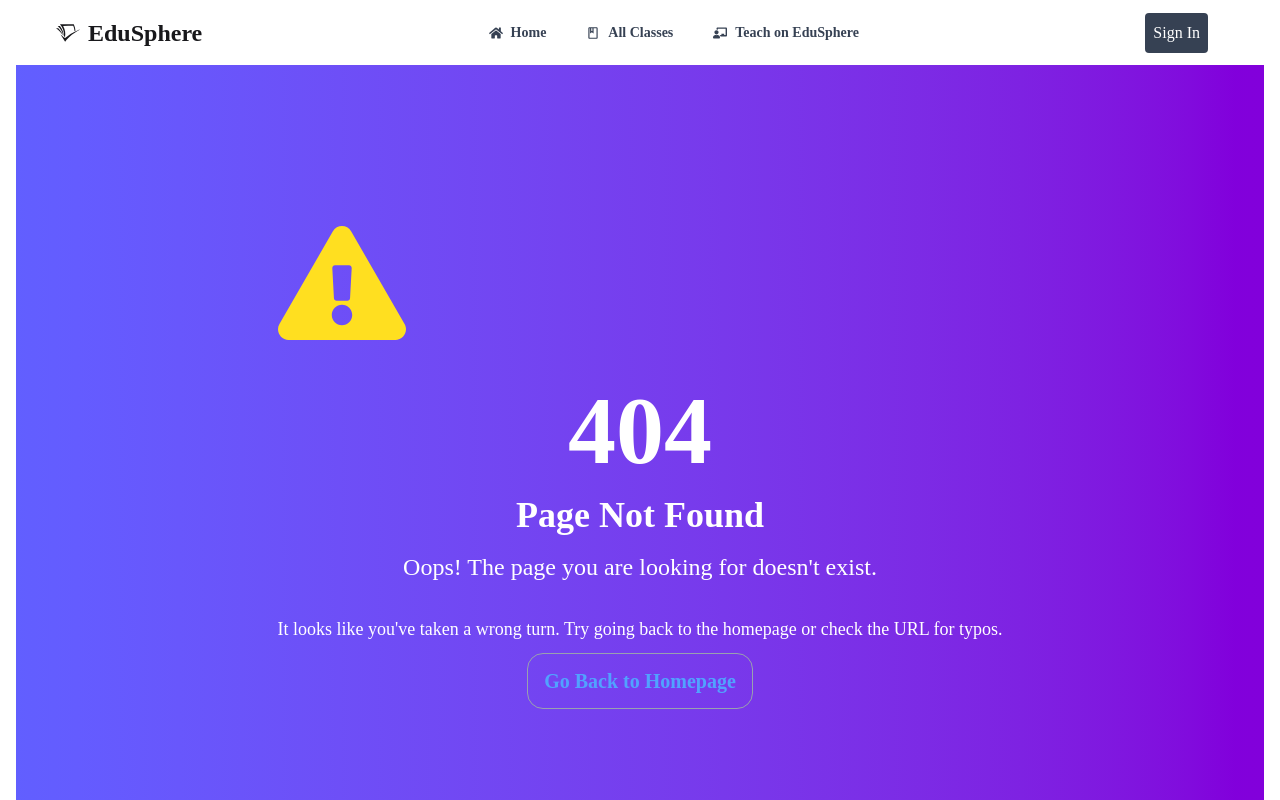
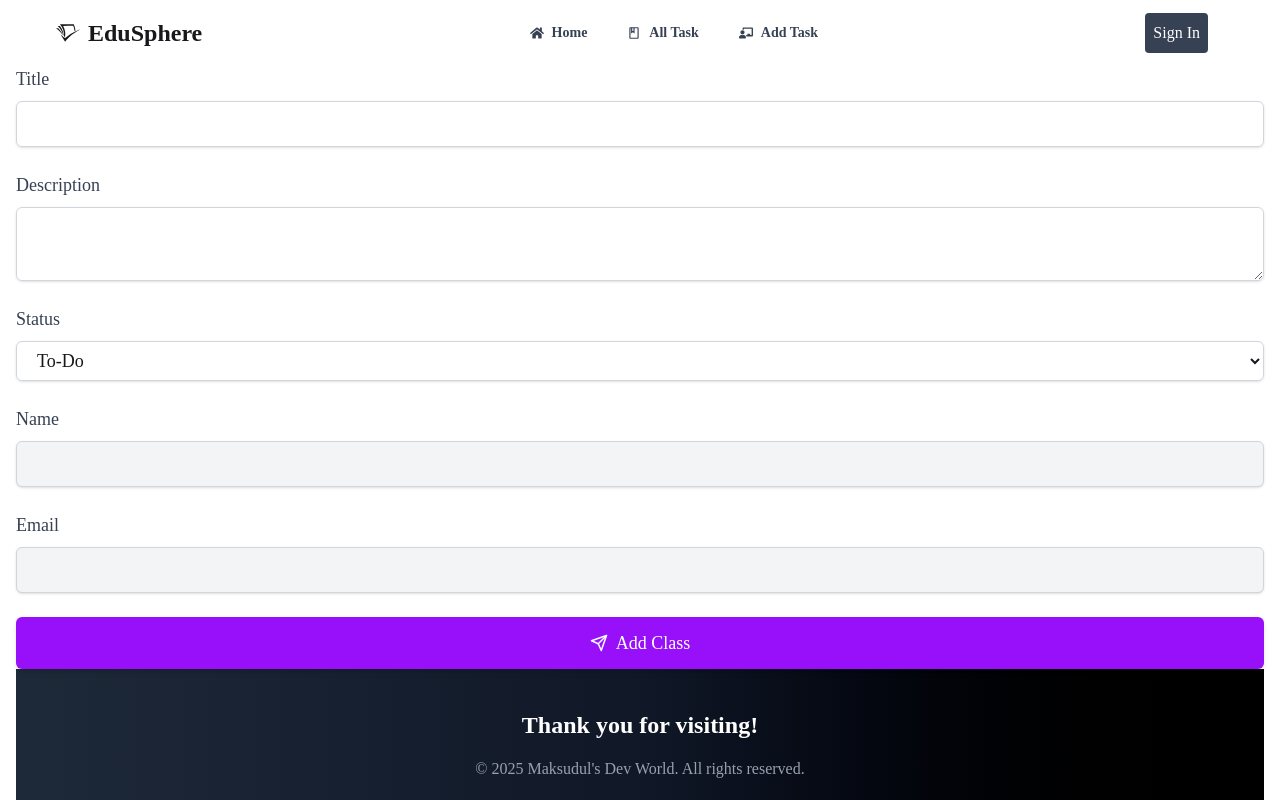
Before and after one commit to smmaksudulhaque2000/TaskPilot-Client, a React (Vite) app: page /addtask in a window 1280 px wide. Shown: the top 800 px of the page. Built offline with nearby package versions, Linux system fonts and the light colour scheme; no server answers.

Commit message:
Added "AddTask" page & Post Data in DB

```diff
--- a/package.json
+++ b/package.json
@@ -23,6 +23,7 @@
     "match-sorter": "^8.0.0",
     "react": "^19.0.0",
     "react-dom": "^19.0.0",
+    "react-helmet": "^6.1.0",
     "react-hook-form": "^7.54.2",
     "react-icons": "^5.4.0",
     "react-player": "^2.16.0",
--- a/src/Components/Loading.jsx
+++ b/src/Components/Loading.jsx
@@ -3,7 +3,7 @@ import React from "react";
 const Loading = () => {
   return (
     <div className="min-h-screen flex flex-col items-center justify-center px-20">
-      <progress className="progress w-full bg-green-400 p-5"></progress>
+      <progress className="progress w-full bg-gray-600 p-5"></progress>
       <h3 className="text-xl font-bold my-5">Loading...</h3>
     </div>
   );
--- a/src/Components/socialLogin/SocialGoogle.jsx
+++ b/src/Components/socialLogin/SocialGoogle.jsx
@@ -13,7 +13,6 @@ const SocialGoogle = () => {
         name: result.user?.displayName,
         email: result.user?.email,
         photo: result.user?.photoURL,
-        role: "student",
       };
       axiosPublic.post("/users", userInfo).then((res) => {
         navigate("/");
--- a/src/Layout/Main.jsx
+++ b/src/Layout/Main.jsx
@@ -1,13 +1,17 @@
-import { Outlet } from "react-router-dom";
+import { Outlet, useLocation } from "react-router-dom";
 import Footer from "../Pages/Shared/Footer/Footer";
 import NavBar from "../Pages/Shared/NavBar/NavBar";
 
 const Main = () => {
+  const location = useLocation();
+  const noNavFoot =
+    location.pathname.includes("signin") ||
+    location.pathname.includes("signup");
   return (
     <div>
-      <NavBar></NavBar>
+      {noNavFoot || <NavBar></NavBar>}
       <Outlet></Outlet>
-      <Footer></Footer>
+      {noNavFoot || <Footer></Footer>}
     </div>
   );
 };
--- /dev/null
+++ b/src/Pages/AddTask/AddTask.jsx
@@ -0,0 +1,133 @@
+import { useNavigate } from "react-router-dom";
+import useAuth from "../../hooks/useAuth";
+import useAxiosSecure from "../../hooks/useAxiosSecure";
+import { Helmet } from "react-helmet";
+import { useForm } from "react-hook-form";
+import Swal from "sweetalert2";
+import { FiSend } from "react-icons/fi";
+
+const AddTask = () => {
+  const { user } = useAuth();
+  const axiosSecure = useAxiosSecure();
+  const navigate = useNavigate();
+  const {
+    register,
+    handleSubmit,
+    formState: { errors },
+    reset,
+  } = useForm();
+
+  const onSubmit = (data) => {
+    const currentTime = new Date().toISOString();
+    const taskData = {
+      ...data,
+      name: user?.displayName,
+      email: user?.email,
+      createdAt: currentTime,
+    };
+
+    axiosSecure.post("/alltask", taskData).then((res) => {
+      if (res.data.insertedId) {
+        Swal.fire({
+          icon: "success",
+          title: "Request Successful",
+          text: "Your Task has been Added successfully!",
+        });
+        navigate("/alltask");
+        reset({
+          title: "",
+          description: "",
+          status: "To-Do",
+        });
+      }
+    });
+  };
+
+  return (
+    <div>
+      <Helmet>
+        <meta charSet="utf-8" />
+        <title>EduSphere | Add Class</title>
+      </Helmet>
+      <form onSubmit={handleSubmit(onSubmit)} className="space-y-6">
+        <div>
+          <label htmlFor="title" className="block text-lg font-medium text-gray-700">
+            Title
+          </label>
+          <input
+            id="title"
+            type="text"
+            {...register("title", { required: "Title is required", maxLength: { value: 50, message: "Maximum 50 characters allowed" } })}
+            className="mt-2 block w-full px-4 py-2 border border-gray-300 rounded-md shadow-sm focus:ring-purple-500 focus:border-purple-500 sm:text-lg"
+          />
+          {errors.title && <p className="text-red-500 text-sm">{errors.title.message}</p>}
+        </div>
+
+        <div>
+          <label htmlFor="description" className="block text-lg font-medium text-gray-700">
+            Description
+          </label>
+          <textarea
+            id="description"
+            {...register("description", { maxLength: { value: 200, message: "Maximum 200 characters allowed" } })}
+            className="mt-2 block w-full px-4 py-2 border border-gray-300 rounded-md shadow-sm focus:ring-purple-500 focus:border-purple-500 sm:text-lg"
+          ></textarea>
+          {errors.description && <p className="text-red-500 text-sm">{errors.description.message}</p>}
+        </div>
+
+        <div>
+          <label htmlFor="status" className="block text-lg font-medium text-gray-700">
+            Status
+          </label>
+          <select
+            id="status"
+            {...register("status", { required: "Status is required" })}
+            className="mt-2 block w-full px-4 py-2 border border-gray-300 rounded-md shadow-sm focus:ring-purple-500 focus:border-purple-500 sm:text-lg"
+          >
+            <option value="To-Do">To-Do</option>
+            <option value="In Progress">In Progress</option>
+            <option value="Done">Done</option>
+          </select>
+          {errors.status && <p className="text-red-500 text-sm">{errors.status.message}</p>}
+        </div>
+
+        <div>
+          <label htmlFor="name" className="block text-lg font-medium text-gray-700">
+            Name
+          </label>
+          <input
+            id="name"
+            type="text"
+            value={user?.displayName || ""}
+            readOnly
+            className="mt-2 block w-full px-4 py-2 bg-gray-100 border border-gray-300 rounded-md shadow-sm sm:text-lg"
+          />
+        </div>
+
+        <div>
+          <label htmlFor="email" className="block text-lg font-medium text-gray-700">
+            Email
+          </label>
+          <input
+            id="email"
+            type="email"
+            value={user?.email || ""}
+            readOnly
+            className="mt-2 block w-full px-4 py-2 bg-gray-100 border border-gray-300 rounded-md shadow-sm sm:text-lg"
+          />
+        </div>
+
+        <div className="text-center">
+          <button
+            type="submit"
+            className="inline-flex items-center justify-center w-full px-6 py-3 text-lg font-medium text-white bg-purple-600 rounded-md shadow-md hover:bg-purple-700 focus:outline-none focus:ring-2 focus:ring-purple-500 focus:ring-offset-2"
+          >
+            <FiSend className="mr-2" /> Add Class
+          </button>
+        </div>
+      </form>
+    </div>
+  );
+};
+
+export default AddTask;
--- /dev/null
+++ b/src/Pages/AllTask/AllTask.jsx
@@ -0,0 +1,42 @@
+import { Helmet } from "react-helmet";
+import Loading from "../../Components/Loading";
+import useAxiosPublic from "../../hooks/useAxiosPublic";
+import { useQuery } from "@tanstack/react-query";
+
+const AllTask = () => {
+  const axiosPublic = useAxiosPublic();
+
+  const {
+    data: alltask,
+    isLoading,
+    error,
+  } = useQuery({
+    queryKey: ["publicTasklist"],
+    queryFn: async () => {
+      const response = await axiosPublic.get("/alltask");
+      return response.data;
+    },
+  });
+
+  if (isLoading) return <Loading></Loading>;
+
+  if (error)
+    return (
+      <div className="text-center text-red-500 text-2xl">
+        Error fetching classes
+      </div>
+    );
+  console.log(alltask);
+
+  return (
+    <div>
+      <Helmet>
+        <meta charSet="utf-8" />
+        <title>TaskPilot | All Task</title>
+      </Helmet>
+      <h3>mallu mallu</h3>
+    </div>
+  );
+};
+
+export default AllTask;
--- a/src/Pages/Shared/NavBar/NavBar.jsx
+++ b/src/Pages/Shared/NavBar/NavBar.jsx
@@ -85,15 +85,15 @@ const NavBar = () => {
         </NavLink>
       </li>
       <li className="text-gray-700 font-bold">
-        <NavLink to="/allclasses">
+        <NavLink to="/alltask">
           <MdOutlineClass />
-          All Classes
+          All Task
         </NavLink>
       </li>
       <li className="text-gray-700 font-bold">
-        <NavLink to="/teachon">
+        <NavLink to="/addtask">
           <FaChalkboardTeacher />
-          Teach on EduSphere
+          Add Task
         </NavLink>
       </li>
     </>
```
Also changed, not shown: src/Routes/router.jsx (+10 -0 lines), 1 other file (tests, documents, lock files or other folders).
